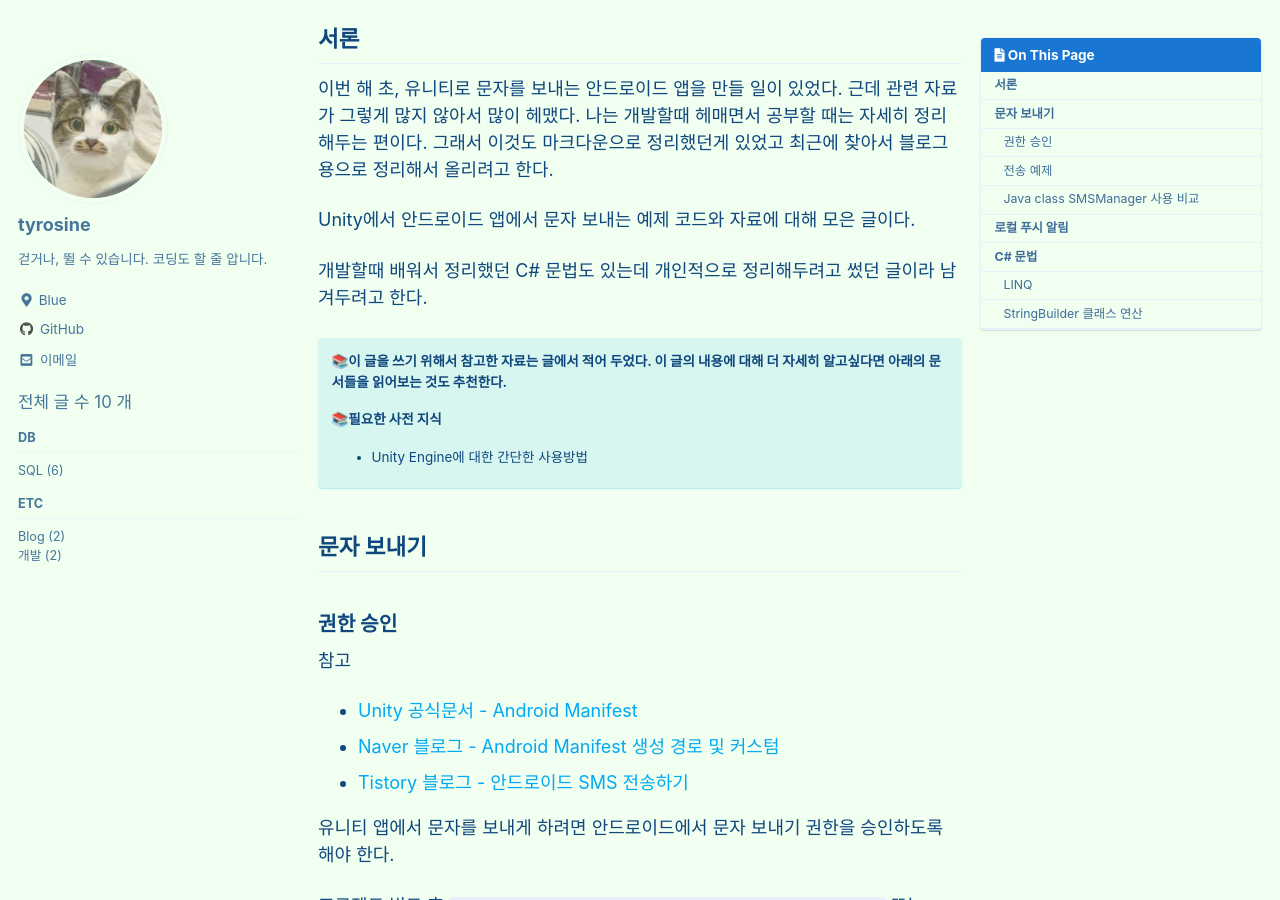
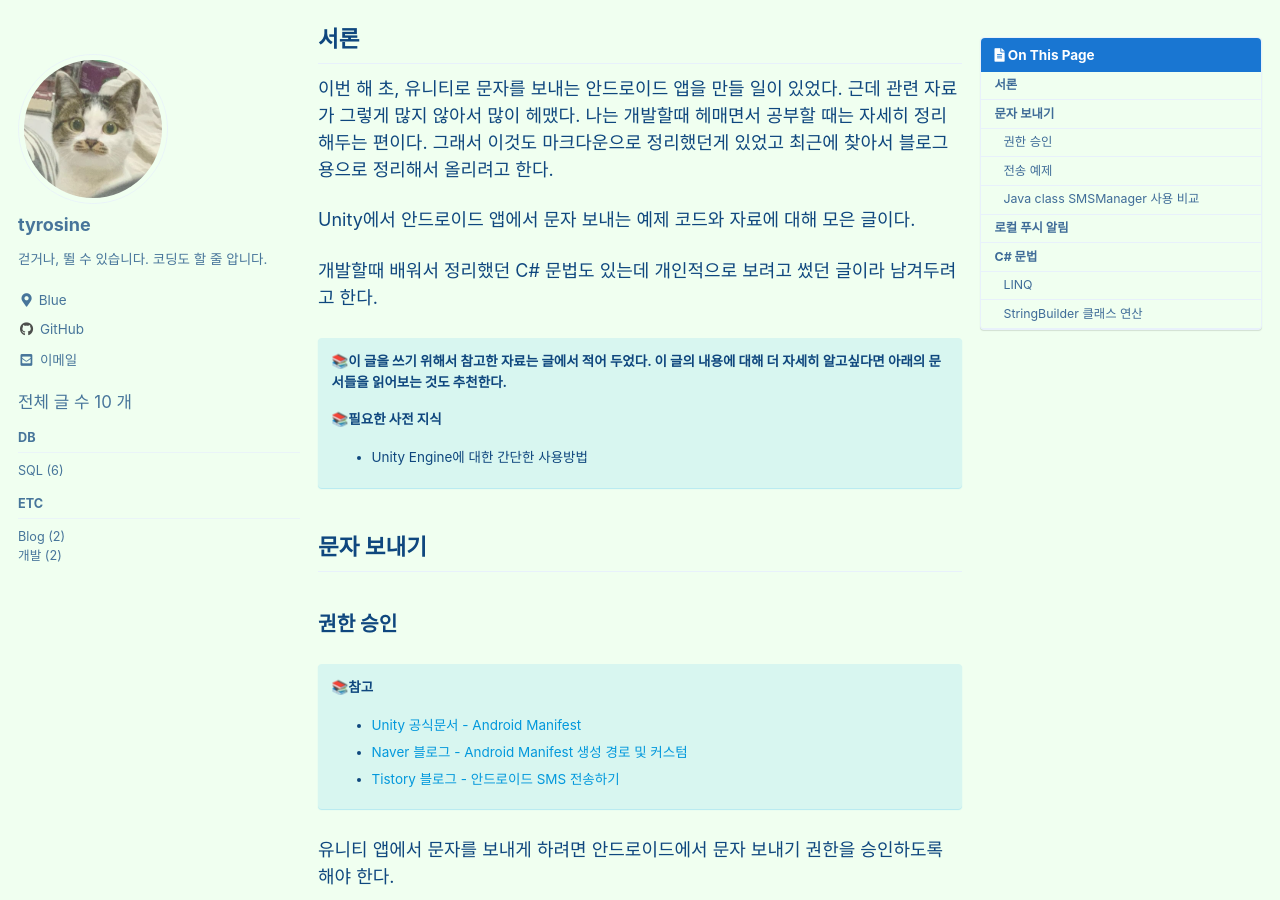
Before and after one commit to tyrosine1153/tyrosine1153.github.io, a Jekyll site: the page built from _posts/2021-09-12-Android-SMS.md, in a window 1280 px wide and 900 px high, scrolled down 232 px. Built offline with Jekyll 4.4.1, drawn with Linux system fonts in a browser that asks for light colours; cached includes are drawn as plain includes; comment, search, counter and statistics services are not loaded; some of the changed text lies outside the part shown.

Commit message:
Edit posts - GithubPage, androidSMS

````diff
--- a/_posts/2021-09-12-Android-SMS.md
+++ b/_posts/2021-09-12-Android-SMS.md
@@ -25,7 +25,7 @@ last_modified_at: 2021-09-12
 
 Unity에서  안드로이드 앱에서 문자 보내는 예제 코드와 자료에 대해 모은 글이다.
 
-개발할때 배워서 정리했던 C# 문법도 있는데 개인적으로 정리해두려고 썼던 글이라 남겨두려고 한다.
+개발할때 배워서 정리했던 C# 문법도 있는데 개인적으로 보려고 썼던 글이라 남겨두려고 한다.
 
 
 
@@ -48,15 +48,21 @@ Unity에서  안드로이드 앱에서 문자 보내는 예제 코드와 자료
 
 ### 권한 승인
 
-참고
+{% capture notice-2 %}
+
+📚**참고**
 
 - [Unity 공식문서 - Android Manifest](https://docs.unity3d.com/kr/2021.1/Manual/android-manifest.html)
 - [Naver 블로그 - Android Manifest 생성 경로 및 커스텀](https://m.blog.naver.com/zldejs22/221763899164)
 - [Tistory 블로그 - 안드로이드 SMS 전송하기](https://travel-nomad.tistory.com/24)
 
-유니티 앱에서 문자를 보내게 하려면 안드로이드에서 문자 보내기 권한을 승인하도록 해야 한다.
+{% endcapture %}
+
+<div class="notice--info">{{ notice-2 | markdownify }}</div>
 
 
+
+유니티 앱에서 문자를 보내게 하려면 안드로이드에서 문자 보내기 권한을 승인하도록 해야 한다.
 
 프로젝트 빌드 후 `UnityProject\Temp\StagingArea\AndroidManifest.xml` 또는 `UnityManifest.xml` 을 수정해 `UnityProject\Assets\Plugins\Android\AndroidManifest.xml` 위치에 추가하면 안드로이드 매니페스트를 수정할 수 있다. (매니페스트는 안드로이드 앱에 대한 데이터가 포함된 파일이며, 그중에 하드웨어 기능 지원 및 권한 또한 포함되어 있다. 자세한 내용은 위의 유니티 문서 참고)
 다음은 `AndroidManifest.xml` 파일에 추가해야 할 내용이다
@@ -93,9 +99,15 @@ private void RequestPermission()
 
 ### 전송 예제
 
-참고
+{% capture notice-2 %}
+
+📚**참고**
 
 - [rmdwirizki gist - Sample How to Send SMS in Android using Unity3D and SMS Manager](https://gist.github.com/rmdwirizki/87f9e68c7ef6ef809a777eb25f12c3b2#file-sendsms-cs-L52)
+
+{% endcapture %}
+
+<div class="notice--info">{{ notice-2 | markdownify }}</div>
 
 
 
@@ -127,10 +139,16 @@ public string SendSMS(string PhoneNumber, string message)
 
 ### Java class SMSManager 사용 비교
 
-참고
+{% capture notice-2 %}
+
+📚**참고**
 
 - [Naver 블로그 - 안드로이드 네이티브 메서드 호출 방법](https://m.blog.naver.com/hide1202/220240366851)
 - [sitehis 게시물 - SMS, LMS, MMS 발송 방법(Java)](https://www.sitehis.com/spb3/sboard3/read.php?db=talk&uid=556)
+
+{% endcapture %}
+
+<div class="notice--info">{{ notice-2 | markdownify }}</div>
 
 
 
@@ -175,9 +193,15 @@ public string SendSMS(string PhoneNumber, string message)
 
 ## 로컬 푸시 알림
 
-참고
+📚**참고**
+
+{% capture notice-2 %}
 
 - [Unity 공식문서 - Unity Mobile Notifications Package](https://docs.unity3d.com/Packages/com.unity.mobile.notifications@1.0/)
+
+{% endcapture %}
+
+<div class="notice--info">{{ notice-2 | markdownify }}</div>
 
 
 
@@ -236,11 +260,19 @@ public string SendSMS(string PhoneNumber, string message)
 
 ### LINQ
 
-참고
+{% capture notice-2 %}
+
+📚**참고**
 
 - [Microsoft C# Docs - LINQ 쿼리 소개](https://docs.microsoft.com/ko-kr/dotnet/csharp/programming-guide/concepts/linq/introduction-to-linq-queries)
 
-LINQ 쿼리의 사용 작업 구분
+{% endcapture %}
+
+<div class="notice--info">{{ notice-2 | markdownify }}</div>
+
+
+
+**LINQ 쿼리의 사용 작업 구분**
 
 1. 데이터 가져오기
 2. 쿼리 만들기
@@ -276,3 +308,8 @@ foreach (Reservation r in reservationQuery)
 ```c#
 new StringBuilder(headString).Append(value).ToString()
 ```
+
+
+
+부족한 글이지만 계속해서 수정을 해 나갈 예정입니다. 개선할 부분이 있다면 말씀해주세요. 읽어주셔서 감사합니다.
+{: .notice--info}
````
Also changed, not shown: other parts of _posts/2021-09-12-Android-SMS.md (+3 -3 lines), _posts/2021-06-09-How-to-Make-GitHub-Page.md (+1 -1 lines).
